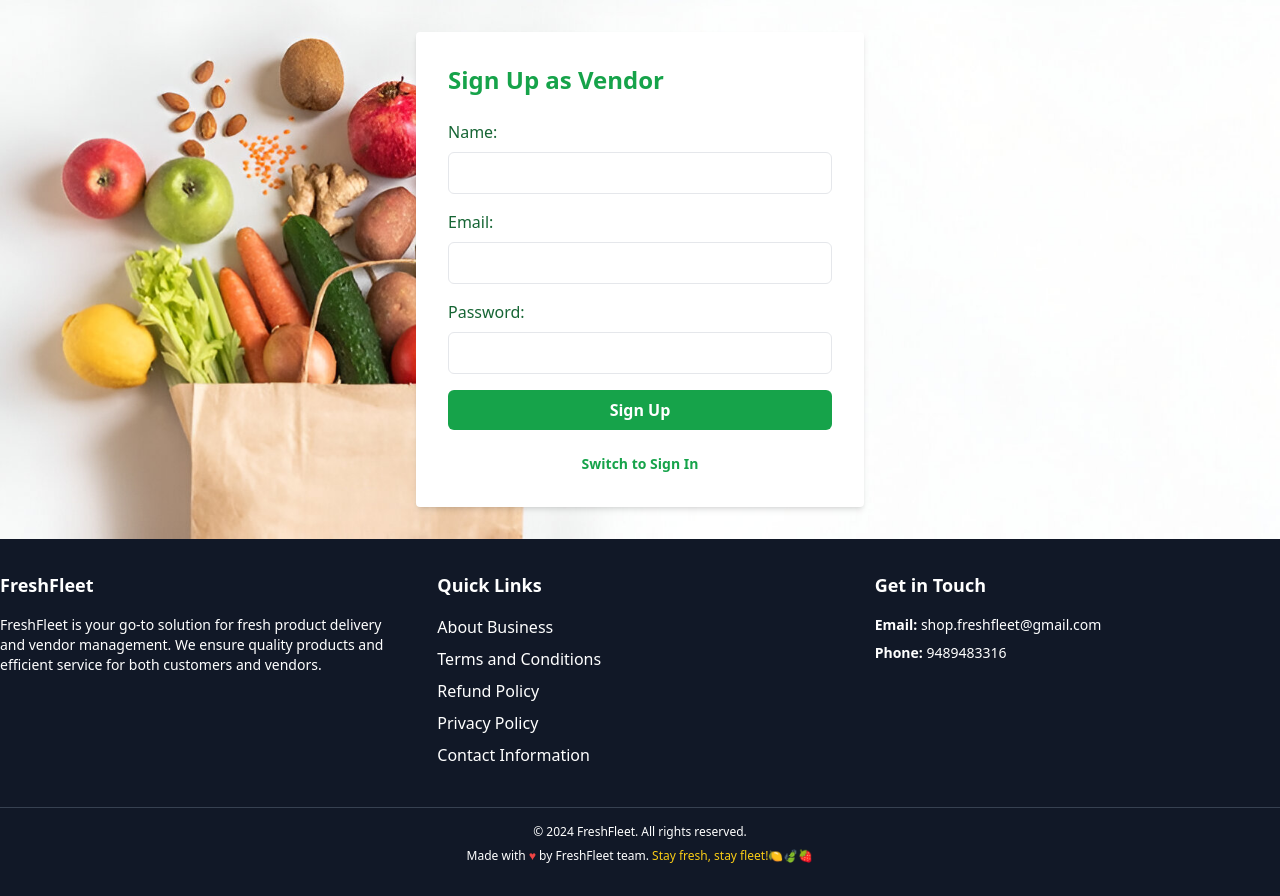
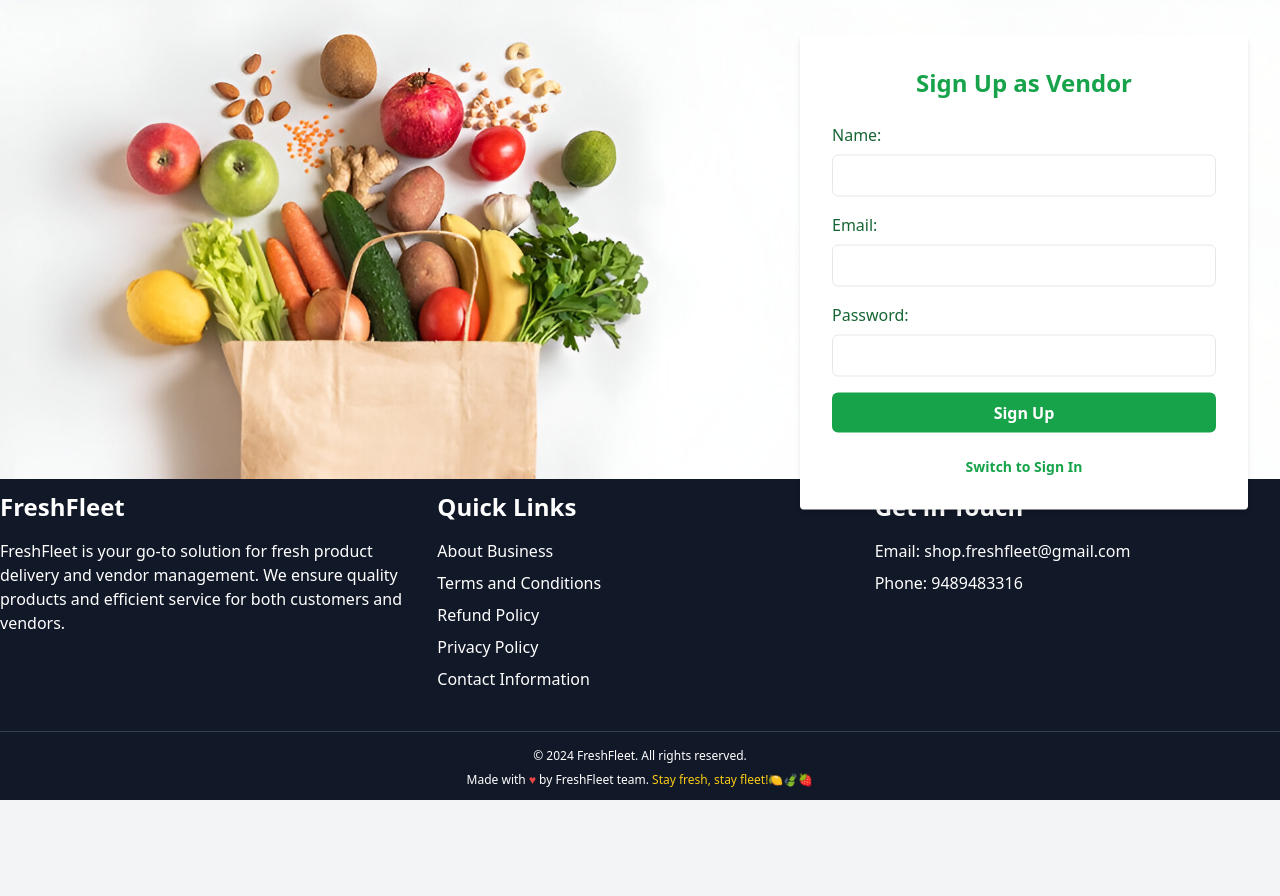
Before and after one commit to davhsi/freshFleet, a React (Vite) app in the folder frontend/: page /auth/vendor in a window 1280 px wide. After the commit the page ends 800 px from the top, so only its background shows below. Built offline with nearby package versions, Linux system fonts and the light colour scheme.

Commit message:
minor changes in css

```diff
--- a/frontend/index.html
+++ b/frontend/index.html
@@ -4,7 +4,7 @@
     <meta charset="UTF-8" />
     <link rel="icon" type="image/svg+xml" href="/vite.svg" />
     <meta name="viewport" content="width=device-width, initial-scale=2.0" />
-    <title>Your Website Title</title>
+    <title>FreshFleet</title>
 
     <!-- Google Translate Integration -->
     <script type="text/javascript">
--- a/frontend/src/components/Footer.jsx
+++ b/frontend/src/components/Footer.jsx
@@ -3,21 +3,21 @@ import { Link } from 'react-router-dom';
 
 const Footer = () => {
   return (
-    <footer className="bg-gray-900 text-white py-8">
+    <footer className="bg-gray-900 text-white py-3">
       <div className="container mx-auto grid grid-cols-1 md:grid-cols-3 gap-8 text-center md:text-left">
         {/* Company Info Section */}
         <div>
-          <h3 className="text-lg font-bold mb-4">FreshFleet</h3>
-          <p className="text-sm">
+          <h3 className="text-2xl font-bold  mb-4">FreshFleet</h3>
+          <p className="text-l">
             FreshFleet is your go-to solution for fresh product delivery and vendor management. We ensure quality products and efficient service for both customers and vendors.
           </p>
         </div>
 
         {/* Quick Links Section */}
         <div>
-          <h3 className="text-lg font-bold mb-4">Quick Links</h3>
+          <h3 className="text-2xl font-bold mb-4">Quick Links</h3>
           <ul>
-            <li className="mb-2">
+            <li className="mb-2" >
               <Link to="/about" className="hover:underline">About Business</Link>
             </li>
             <li className="mb-2">
@@ -37,12 +37,12 @@ const Footer = () => {
 
         {/* Contact Information Section */}
         <div>
-          <h3 className="text-lg font-bold mb-4">Get in Touch</h3>
-          <p className="text-sm mb-2">
-            <span className="font-semibold">Email:</span> <a href="mailto:shop.freshfleet@gmail.com" className="hover:underline">shop.freshfleet@gmail.com</a>
+          <h3 className="text-2xl font-bold mb-4">Get in Touch</h3>
+          <p className="text-l mb-2">
+            <span className="font">Email:</span> <a href="mailto:shop.freshfleet@gmail.com" className="hover:underline">shop.freshfleet@gmail.com</a>
           </p>
-          <p className="text-sm mb-4">
-            <span className="font-semibold">Phone:</span> <a href="tel:9489483316" className="hover:underline">9489483316</a>
+          <p className="text-l mb-4">
+            <span className="font-normal">Phone:</span> <a href="tel:9489483316" className="hover:underline">9489483316</a>
           </p>
           <div className="flex justify-center md:justify-start space-x-4">
             {/* Social Media Icons (use icons or placeholders) */}
--- a/frontend/src/pages/Auth.jsx
+++ b/frontend/src/pages/Auth.jsx
@@ -72,12 +72,14 @@ const Auth = ({ role }) => {
     };
 
     return (
-        <div className="flex flex-col min-h-screen">
+        <div className="flex flex-col min-h-screen relative">
             {/* Main Content */}
-            <div className="flex-grow flex items-center justify-center bg-cover bg-center"
-                style={{ backgroundImage: `url('/loginPage.jpeg')` }}> {/* Adjusted the form centering */}
-                <div className="w-full max-w-md p-8 m-8 space-y-6 bg-white rounded shadow-md">
-                    <h2 className="text-2xl font-bold text-left text-green-600">
+            <div className="flex-grow flex justify-center bg-cover bg-center relative"
+                style={{ backgroundImage: `url('/loginPage.jpeg')` }}>
+
+                {/* Form positioned in the right-center */}
+                <div className="w-full max-w-md p-8 m-8 space-y-6 bg-white rounded shadow-md absolute right-0 top-1/2 transform -translate-y-1/2">
+                    <h2 className="text-2xl font-bold text-center text-green-600">
                         {isSignUp ? `Sign Up as ${role === 'vendor' ? 'Vendor' : 'Customer'}` : `Sign In as ${role === 'vendor' ? 'Vendor' : 'Customer'}`}
                     </h2>
 
--- a/frontend/src/pages/CheckoutPage.jsx
+++ b/frontend/src/pages/CheckoutPage.jsx
@@ -1,8 +1,11 @@
 import React, { useState, useEffect } from 'react';
 import { QRCodeSVG } from 'qrcode.react'; // Import the QRCodeSVG component
+import { useNavigate } from 'react-router-dom'; // for navigation
+import { FaArrowLeft } from 'react-icons/fa'; // Import the arrow icon from react-icons
 
 const CheckoutPage = () => {
   const [totalAmount, setTotalAmount] = useState(0);
+  const navigate = useNavigate();
 
   useEffect(() => {
     const storedTotal = localStorage.getItem('totalAmount');
@@ -13,9 +16,22 @@ const CheckoutPage = () => {
 
   const upiLink = `upi://pay?pa=davishoffl@oksbi&pn=FreshFleet&am=${totalAmount}&cu=INR`;
 
+  const handleGoBack = () => {
+    navigate(-1); // This navigates to the previous page
+  };
+
   return (
     <div className="min-h-screen flex flex-col items-center justify-center bg-gray-100 p-4">
-      <div className="bg-white p-8 rounded-lg shadow-lg text-center">
+      <div className="relative bg-white p-8 rounded-lg shadow-lg text-center w-full max-w-lg">
+
+        {/* Back Button with icon */}
+        <button
+          onClick={handleGoBack}
+          className="absolute top-4 left-4 flex items-center text-gray-700 text-lg font-medium hover:text-gray-900"
+        >
+          <FaArrowLeft className="mr-2" /> Back
+        </button>
+
         <h1 className="text-4xl font-bold mb-4 text-gray-800">Scan to Pay</h1>
         <p className="mb-6 text-lg text-gray-600">
           Please scan the QR code below to complete the payment via any UPI app.
```
